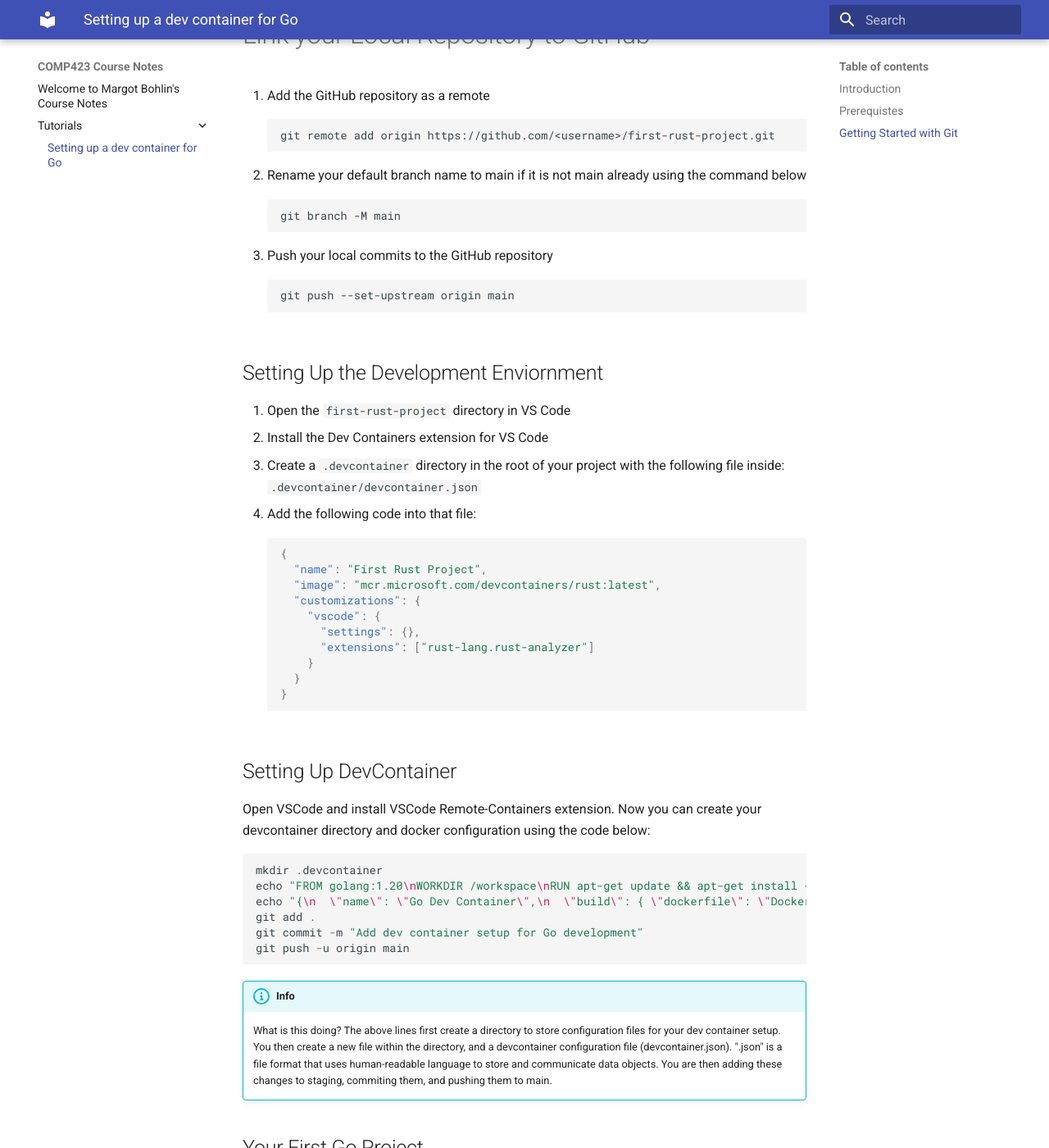
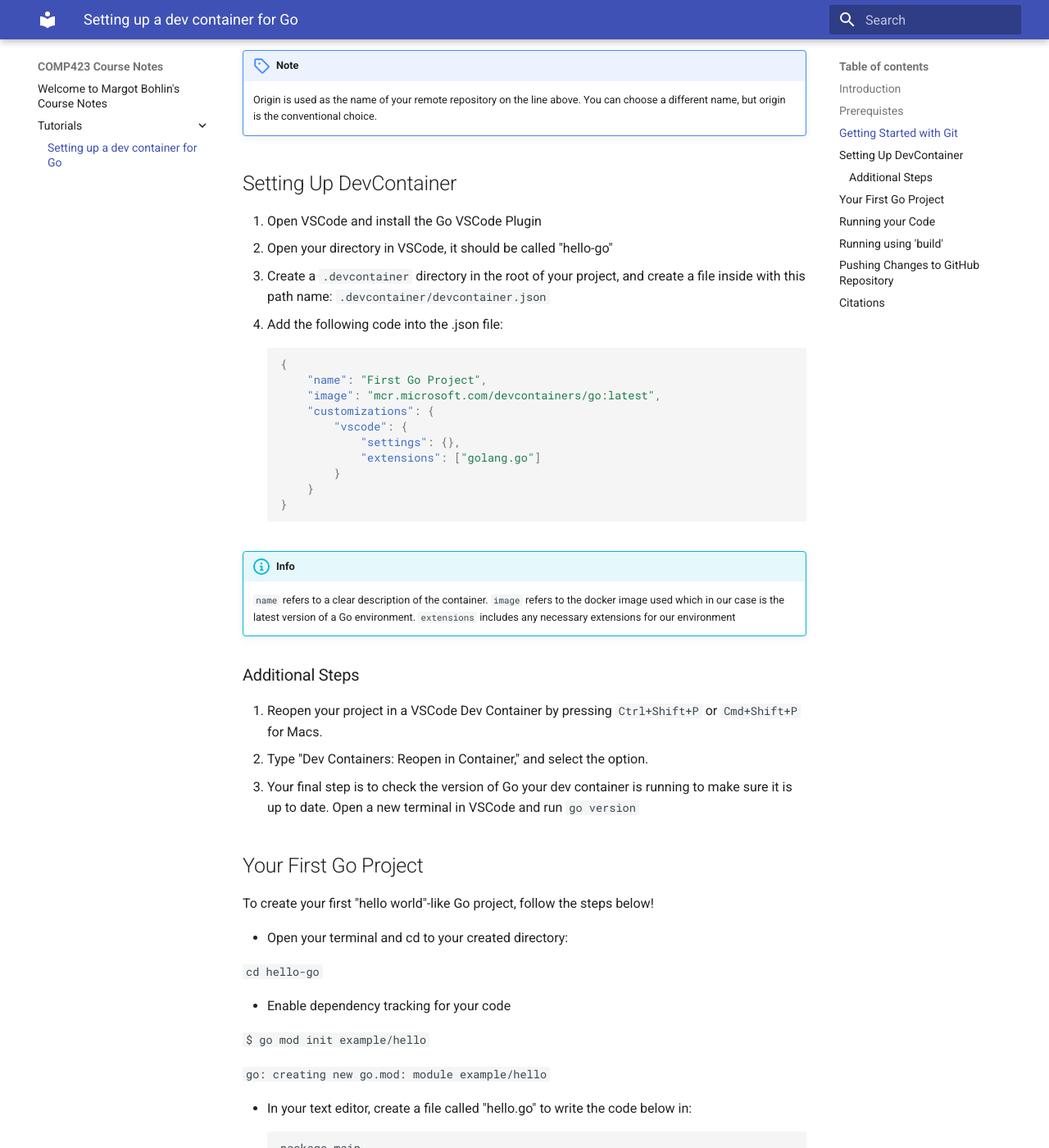
Before and after one commit to margotbohlin/comp423-course-notes, an MkDocs documentation site: the page built from docs/tutorials/go-setup.md, in a window 1280 px wide and 1400 px high, scrolled down 1585 px. Shown: the whole window at 82% size. Built offline with MkDocs 1.6.1 and Material for MkDocs 9.7.7, drawn with Linux system fonts in a browser that asks for light colours; some of the changed text lies outside the part shown.

Commit message:
finished tutorial

````diff
--- a/docs/tutorials/go-setup.md
+++ b/docs/tutorials/go-setup.md
@@ -23,75 +23,125 @@
 ```
 The next step involves creating a file within your workspace to include any additional explanation for your project. We call this file our README
 ``` py
-echo "https://margotbohlin.github.io/comp423-course-notes/tutorials/hello-go/" > README.md
+echo "https://<your-username>.github.io/comp423-course-notes/tutorials/go-setup/" > README.md
 git add README.md
 git commit -m "Add initial README for Go project"
 ```
 A remote repository is a version of your project stored on a network so that multiple people can review and make changes to it from different locations and computers. Let's turn your local repository into a remote one:
+
+1. Navigate to the Create a New Repository page on GitHub
+2. Fill in the details as follows:
+    * __Repository Name__: hello-go
+    * __Description__: "Following a Go tutorial."
+    * __Visibility__: Public
+4. Create Repository
+5. Make your GitHub repository remote:
 ``` py
 git remote add origin https://github.com/<your-username>/hello-go.git
 ```
+6. Rename your default branch name to main if it is something different such as "master"
+``` py
+git branch -M main
+```
+7. Finally, push your local commits into the new repository
+``` py
+git push --set-upstream origin main
+```
+
 !!! note
 
     Origin is used as the name of your remote repository on the line above. You can choose a different name, but origin is the conventional choice.
 
-# Creating a Remote Repository on GitHub
-1. Navigate to the Create a New Repository page after logging into GitHub
-2. Fill in the details as follows:
-    * __Repository Name__: first-rust-project
-    * __Description__: "Following a Rust tutorial."
-    * __Visibility__: Public
-4. Click Create Repository
 
-# Link your Local Repository to GitHub
-1. Add the GitHub repository as a remote
-``` bash
-git remote add origin https://github.com/<username>/first-rust-project.git
-```
-2. Rename your default branch name to main if it is not main already using the command below
-``` bash
-git branch -M main
-```
-3. Push your local commits to the GitHub repository
-``` bash
-git push --set-upstream origin main
-```
+## Setting Up DevContainer
 
-## Setting Up the Development Enviornment
-
-1. Open the `first-rust-project` directory in VS Code
-2. Install the Dev Containers extension for VS Code
-3. Create a `.devcontainer` directory in the root of your project with the following file inside:
-`.devcontainer/devcontainer.json`
-4. Add the following code into that file:
+1. Open VSCode and install the Go VSCode Plugin
+2. Open your directory in VSCode, it should be called "hello-go"
+3. Create a `.devcontainer` directory in the root of your project, and create a file inside with this path name: `.devcontainer/devcontainer.json`
+4. Add the following code into the .json file:
 ``` json
 {
-  "name": "First Rust Project",
-  "image": "mcr.microsoft.com/devcontainers/rust:latest",
-  "customizations": {
-    "vscode": {
-      "settings": {},
-      "extensions": ["rust-lang.rust-analyzer"]
+    "name": "First Go Project",
+    "image": "mcr.microsoft.com/devcontainers/go:latest",
+    "customizations": {
+        "vscode": {
+            "settings": {},
+            "extensions": ["golang.go"]
+        }
     }
-  }
 }
+```
+!!! info
+
+    `name` refers to a clear description of the container. `image` refers to the docker image used which in our case is the latest version of a Go environment. `extensions`
+     includes any necessary extensions for our environment
+### Additional Steps
+
+5. Reopen your project in a VSCode Dev Container by pressing `Ctrl+Shift+P` or `Cmd+Shift+P` for Macs.
+6. Type "Dev Containers: Reopen in Container," and select the option.
+7. Your final step is to check the version of Go your dev container is running to make sure it is up to date. Open a new terminal in VSCode and run `go version`
+
+
+## Your First Go Project
+
+To create your first "hello world"-like Go project, follow the steps below!
+
+*   Open your terminal and cd to your created directory:
+
+`cd hello-go`
+
+*  Enable dependency tracking for your code
+
+`$ go mod init example/hello`
+
+`go: creating new go.mod: module example/hello`
+
+*  In your text editor, create a file called "hello.go" to write the code below in:
+``` py
+package main
+import "fmt"
+func main() {
+    fmt.Println("Hello COMP423")
+}
+```
+## Running your Code
+Type the following code into your terminal to see the greeting!
+
+` go run . `
+
+## Running using 'build'
+Type the following code into your terminal to use Go's 'build' subcommand:
+
+`go build hello.go`
+
+This should create a file in your current directory where you can execute the binary directly with the following commands:
+`./hello` for Mac
+
+`hello.exe` for Windows
+
+!!! info
+    This command is similar to the gcc command used to compile C programs into executables, or, files a computer runs on its operating system. The `build` subcommand compiles our source code into a binary executable file without executing it.
+
+
+## Pushing Changes to GitHub Repository
+1. Add and commit your changes with the following commmands:
+``` bash
+git add .
+git commit -m "Hello COMP423"
+```
+2. Push the changes to GitHub:
+``` bash
+git push origin main
 ```
 
 
-## Setting Up DevContainer
+Congratulations! You have now created your first Go project inside of a dev container!
 
-Open VSCode and install VSCode Remote-Containers extension. Now you can create your devcontainer directory and docker configuration using the code below:
-``` py
-mkdir .devcontainer
-echo "FROM golang:1.20\nWORKDIR /workspace\nRUN apt-get update && apt-get install -y git curl && apt-get clean\nENV PATH=\"/go/bin:$PATH\"" > .devcontainer/Dockerfile
-echo "{\n  \"name\": \"Go Dev Container\",\n  \"build\": { \"dockerfile\": \"Dockerfile\" },\n  \"settings\": { \"go.gopath\": \"/workspace\" },\n  \"extensions\": [\"golang.go\", \"ms-azuretools.vscode-docker\"],\n  \"forwardPorts\": [8080],\n  \"workspaceFolder\": \"/workspace\"\n}" > .devcontainer/devcontainer.json
-git add .
-git commit -m "Add dev container setup for Go development"
-git push -u origin main
-```
-!!! info
+## Citations
+I used the following resources to help me write this tutorial:
 
-    What is this doing? The above lines first create a directory to store configuration files for your dev container setup. You then create a new file within the directory, and a devcontainer configuration file (devcontainer.json). ".json" is a file format that uses human-readable language to store and communicate data objects. You are then adding these changes to staging, commiting them, and pushing them to main.
+1. COMP423 Git Fundamentals: https://comp423-25s.github.io/resources/git/ch2-git-fundamental-subcommands/#step-1-create-a-directory
 
+2. COMP423 Remote Repositories https://comp423-25s.github.io/resources/git/ch4-git-remote-fetch-push-pull/
 
-## Your First Go Project
+3. Go Documentation Tutorial: https://go.dev/doc/tutorial/getting-started
````
